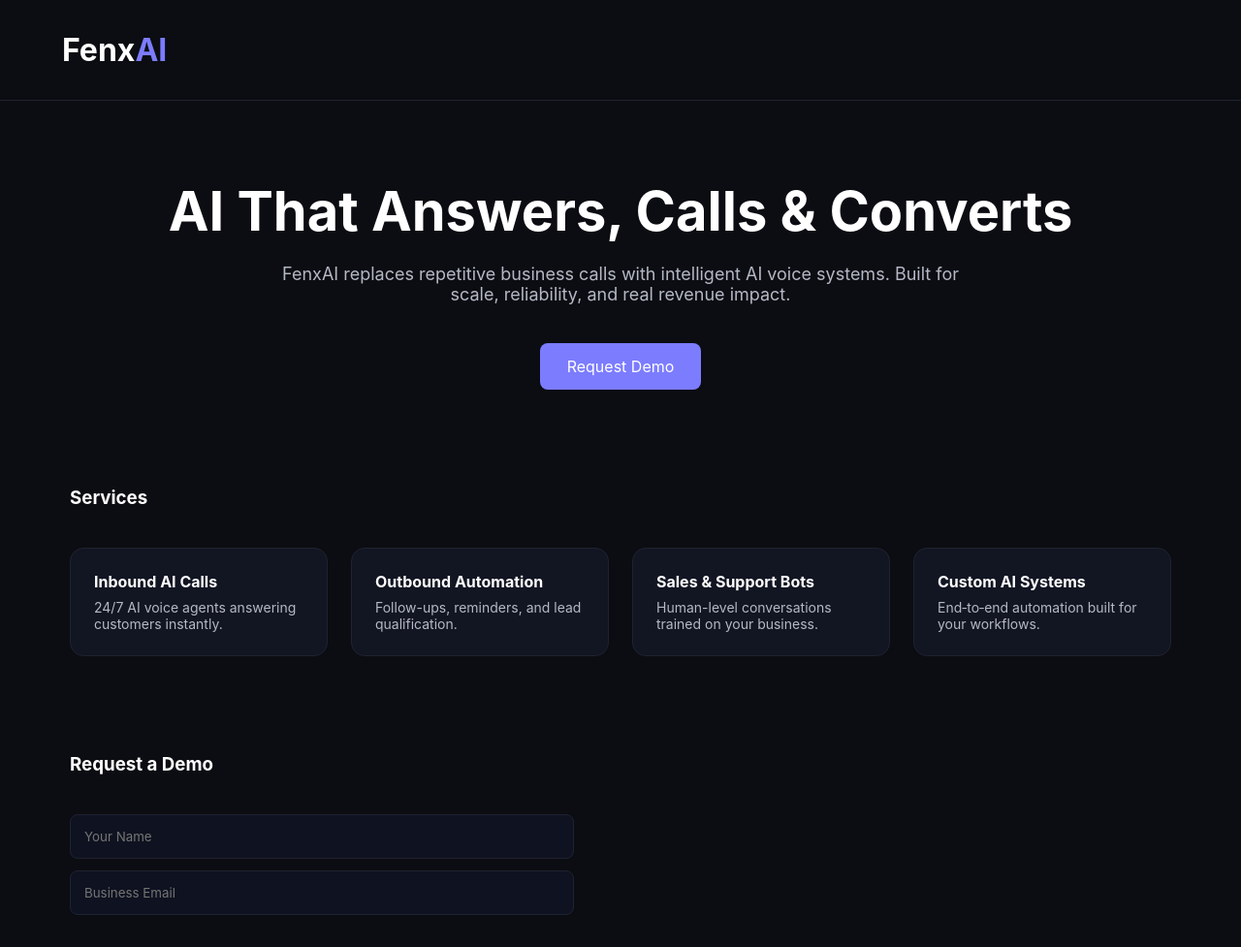
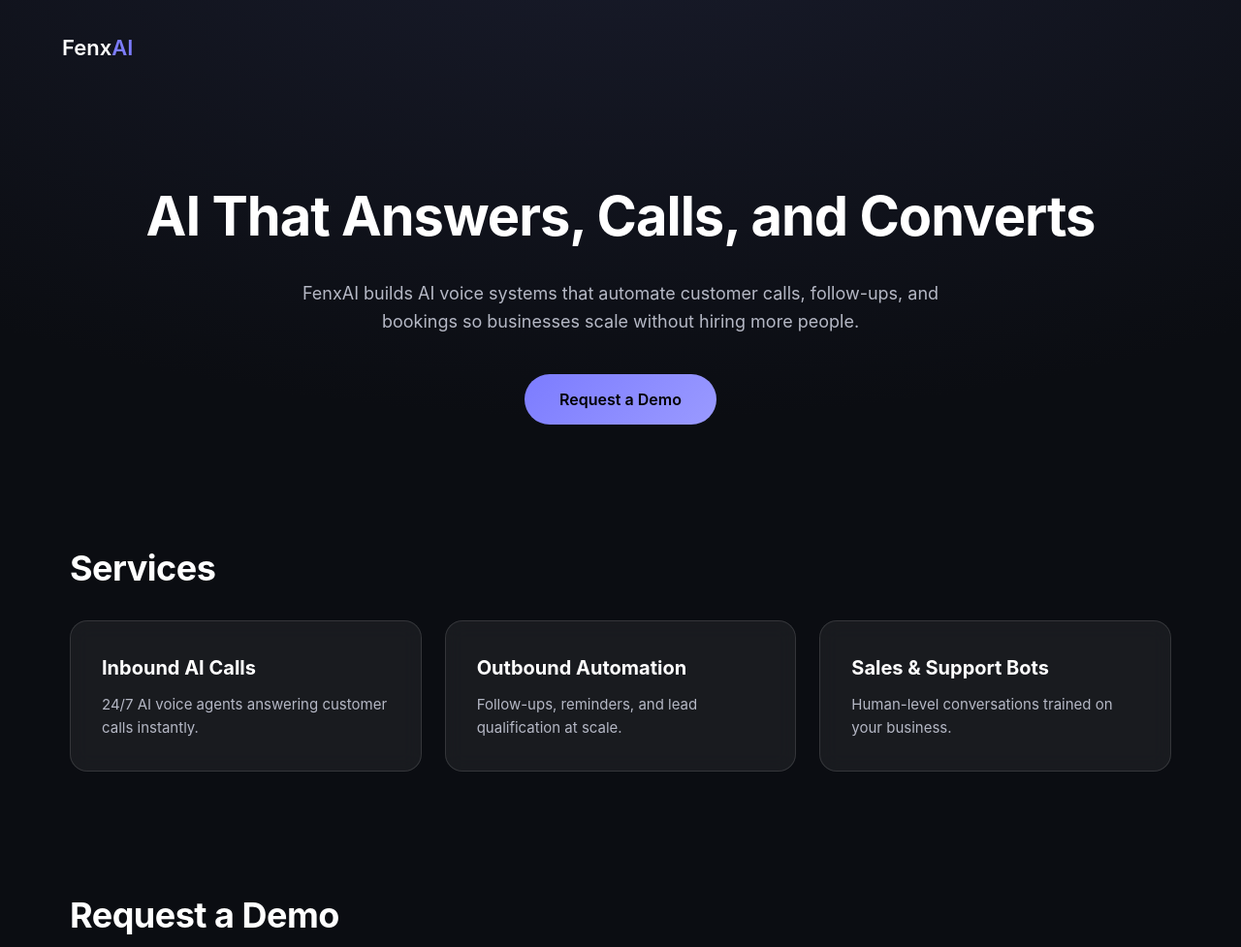
Before and after one commit to shashankkkkkkkkkkkkk/ai, a plain HTML site: page index.html in a window 1280 px wide. Shown: the top 977 px of the page at 97% size. Drawn offline with Linux system fonts and the light colour scheme.

Commit message:
Update index.html

```diff
--- a/index.html
+++ b/index.html
@@ -1,62 +1,280 @@
 <!DOCTYPE html>
 <html lang="en">
 <head>
+  <!-- BASIC SEO -->
   <meta charset="UTF-8" />
-<meta name="viewport" content="width=device-width, initial-scale=1.0" />
-<title>FenxAI — AI Call Automation</title>
-<meta name="description" content="FenxAI automates business calls using AI. Scalable voice systems today, intelligent digital & physical products tomorrow." />
+  <meta name="viewport" content="width=device-width, initial-scale=1" />
+  <title>FenxAI — AI Call Automation for Businesses</title>
+  <meta name="description" content="FenxAI helps businesses automate inbound and outbound calls using AI voice agents. Reduce costs, increase conversions, and scale without hiring." />
 
+  <!-- OPEN GRAPH -->
+  <meta property="og:title" content="FenxAI — AI Call Automation" />
+  <meta property="og:description" content="AI voice agents that answer, call, and convert for your business." />
+  <meta property="og:type" content="website" />
+  <meta property="og:url" content="https://fenxai.com" />
+
+  <!-- PERFORMANCE -->
+  <meta name="robots" content="index, follow" />
 
   <style>
-*{box-sizing:border-box;margin:0;padding:0;font-family:Inter,system-ui,sans-serif}
-body{background:#0b0d12;color:#fff}
-header{padding:32px 64px;border-bottom:1px solid #1f2230;display:flex;justify-content:space-between}
-header h1 span{color:#7c7cff}
-main{max-width:1200px;margin:auto;padding:80px 32px}
-.hero{text-align:center;margin-bottom:100px}
-.hero h2{font-size:56px;margin-bottom:20px}
-.hero p{color:#b5b8c5;font-size:18px;max-width:720px;margin:auto}
-.cta{margin-top:40px}
-button{background:#7c7cff;border:none;padding:14px 28px;border-radius:8px;color:#fff;font-size:16px;cursor:pointer}
-.grid{display:grid;grid-template-columns:repeat(auto-fit,minmax(260px,1fr));gap:24px;margin-top:40px}
-.card{background:#121522;border:1px solid #1f2230;padding:24px;border-radius:14px}
-.card h4{margin-bottom:8px}
-.card p{color:#b5b8c5;font-size:14px}
-form{max-width:520px;margin-top:40px}
-input,textarea{width:100%;padding:14px;margin-bottom:12px;background:#0f1220;border:1px solid #1f2230;border-radius:8px;color:#fff}
-footer{text-align:center;padding:32px;border-top:1px solid #1f2230;color:#6f7285;margin-top:80px}
+    :root {
+      --bg: #0b0d12;
+      --card: rgba(255,255,255,0.06);
+      --border: rgba(255,255,255,0.12);
+      --text-muted: #b5b8c5;
+      --accent: #7c7cff;
+      --radius: 18px;
+    }
+
+    * {
+      box-sizing: border-box;
+      margin: 0;
+      padding: 0;
+      font-family: -apple-system, BlinkMacSystemFont, "Inter", system-ui, sans-serif;
+    }
+
+    body {
+      background: radial-gradient(1200px 600px at 50% -10%, #1a1d2e, var(--bg));
+      color: white;
+      line-height: 1.6;
+    }
+
+    header {
+      padding: 32px 64px;
+      display: flex;
+      justify-content: space-between;
+      align-items: center;
+    }
+
+    header h1 {
+      font-size: 22px;
+      font-weight: 600;
+    }
+
+    header span {
+      color: var(--accent);
+    }
+
+    main {
+      max-width: 1200px;
+      margin: auto;
+      padding: 80px 32px 120px;
+    }
+
+    /* HERO */
+    .hero {
+      text-align: center;
+      margin-bottom: 120px;
+    }
+
+    .hero h1 {
+      font-size: 56px;
+      font-weight: 700;
+      margin-bottom: 20px;
+      letter-spacing: -1px;
+    }
+
+    .hero p {
+      color: var(--text-muted);
+      font-size: 18px;
+      max-width: 720px;
+      margin: auto;
+    }
+
+    .hero button {
+      margin-top: 40px;
+      padding: 16px 36px;
+      font-size: 16px;
+      border-radius: 999px;
+      border: none;
+      cursor: pointer;
+      background: linear-gradient(135deg, #7c7cff, #9a9aff);
+      color: #000;
+      font-weight: 600;
+      transition: transform .2s ease, box-shadow .2s ease;
+    }
+
+    .hero button:hover {
+      transform: translateY(-2px);
+      box-shadow: 0 12px 40px rgba(124,124,255,.4);
+    }
+
+    /* SERVICES */
+    section {
+      margin-bottom: 120px;
+    }
+
+    section h2 {
+      font-size: 36px;
+      margin-bottom: 24px;
+      letter-spacing: -0.5px;
+    }
+
+    .services {
+      display: grid;
+      grid-template-columns: repeat(auto-fit, minmax(260px, 1fr));
+      gap: 24px;
+    }
+
+    .card {
+      background: var(--card);
+      border: 1px solid var(--border);
+      border-radius: var(--radius);
+      padding: 32px;
+      backdrop-filter: blur(10px);
+      transition: transform .25s ease, border .25s ease;
+    }
+
+    .card:hover {
+      transform: translateY(-6px);
+      border-color: rgba(124,124,255,.6);
+    }
+
+    .card h3 {
+      font-size: 20px;
+      margin-bottom: 10px;
+    }
+
+    .card p {
+      color: var(--text-muted);
+      font-size: 15px;
+    }
+
+    /* FORM */
+    .form-wrap {
+      max-width: 560px;
+    }
+
+    form {
+      margin-top: 32px;
+    }
+
+    input, textarea {
+      width: 100%;
+      padding: 16px;
+      margin-bottom: 16px;
+      background: rgba(255,255,255,0.05);
+      border: 1px solid var(--border);
+      border-radius: 12px;
+      color: white;
+      font-size: 15px;
+    }
+
+    textarea {
+      resize: vertical;
+      min-height: 120px;
+    }
+
+    input::placeholder,
+    textarea::placeholder {
+      color: #9aa0b5;
+    }
+
+    .submit-btn {
+      width: 100%;
+      padding: 16px;
+      border-radius: 14px;
+      border: none;
+      cursor: pointer;
+      font-size: 16px;
+      font-weight: 600;
+      background: linear-gradient(135deg, #7c7cff, #9a9aff);
+      color: #000;
+      transition: transform .2s ease, box-shadow .2s ease;
+    }
+
+    .submit-btn:hover {
+      transform: translateY(-2px);
+      box-shadow: 0 10px 32px rgba(124,124,255,.4);
+    }
+
+    footer {
+      border-top: 1px solid var(--border);
+      padding: 40px;
+      text-align: center;
+      color: var(--text-muted);
+      font-size: 14px;
+    }
+
+    @media (max-width: 768px) {
+      .hero h1 {
+        font-size: 40px;
+      }
+    }
   </style>
 </head>
+
 <body>
-
 
 <header>
   <h1>Fenx<span>AI</span></h1>
 </header>
 
+<main>
 
-<main>
+  <!-- HERO -->
   <section class="hero">
-<h2>AI That Answers, Calls & Converts</h2>
-<p>FenxAI replaces repetitive business calls with intelligent AI voice systems. Built for scale, reliability, and real revenue impact.</p>
-<div class="cta"><button onclick="document.getElementById('contact').scrollIntoView()">Request Demo</button></div>
+    <h1>AI That Answers, Calls, and Converts</h1>
+    <p>
+      FenxAI builds AI voice systems that automate customer calls, follow-ups,
+      and bookings so businesses scale without hiring more people.
+    </p>
+    <button onclick="document.getElementById('demo').scrollIntoView({behavior:'smooth'})">
+      Request a Demo
+    </button>
   </section>
 
-
+  <!-- SERVICES -->
   <section>
-<h3>Services</h3>
-<div class="grid">
-<div class="card"><h4>Inbound AI Calls</h4><p>24/7 AI voice agents answering customers instantly.</p></div>
-<div class="card"><h4>Outbound Automation</h4><p>Follow-ups, reminders, and lead qualification.</p></div>
-<div class="card"><h4>Sales & Support Bots</h4><p>Human-level conversations trained on your business.</p></div>
-<div class="card"><h4>Custom AI Systems</h4><p>End‑to‑end automation built for your workflows.</p></div>
+    <h2>Services</h2>
+    <div class="services">
+      <div class="card">
+        <h3>Inbound AI Calls</h3>
+        <p>24/7 AI voice agents answering customer calls instantly.</p>
+      </div>
+      <div class="card">
+        <h3>Outbound Automation</h3>
+        <p>Follow-ups, reminders, and lead qualification at scale.</p>
+      </div>
+      <div class="card">
+        <h3>Sales & Support Bots</h3>
+        <p>Human-level conversations trained on your business.</p>
+      </div>
     </div>
   </section>
 
-
-<section id="contact" style="margin-top:100px">
-<h3>Request a Demo</h3>
+  <!-- FORM -->
+  <section id="demo">
+    <h2>Request a Demo</h2>
+    <div class="form-wrap">
       <form id="fenxaiForm">
         <input name="name" placeholder="Your Name" required />
-<input name="email" placeholder="Business Email" required />
+        <input name="email" type="email" placeholder="Business Email" required />
+        <textarea name="message" placeholder="What do you want to automate?"></textarea>
+        <button class="submit-btn" type="submit">Submit Request</button>
+      </form>
+    </div>
+  </section>
+
+</main>
+
+<footer>
+  © 2026 FenxAI. Built for real businesses.
+</footer>
+
+<script>
+document.getElementById("fenxaiForm").addEventListener("submit", async (e) => {
+  e.preventDefault();
+  const data = Object.fromEntries(new FormData(e.target));
+  await fetch("/api/submit", {
+    method: "POST",
+    headers: { "Content-Type": "application/json" },
+    body: JSON.stringify(data)
+  });
+  alert("Thanks! FenxAI will contact you shortly.");
+  e.target.reset();
+});
+</script>
+
+</body>
 </html>
```
Lines whose indentation alone changed are shown as unchanged.
